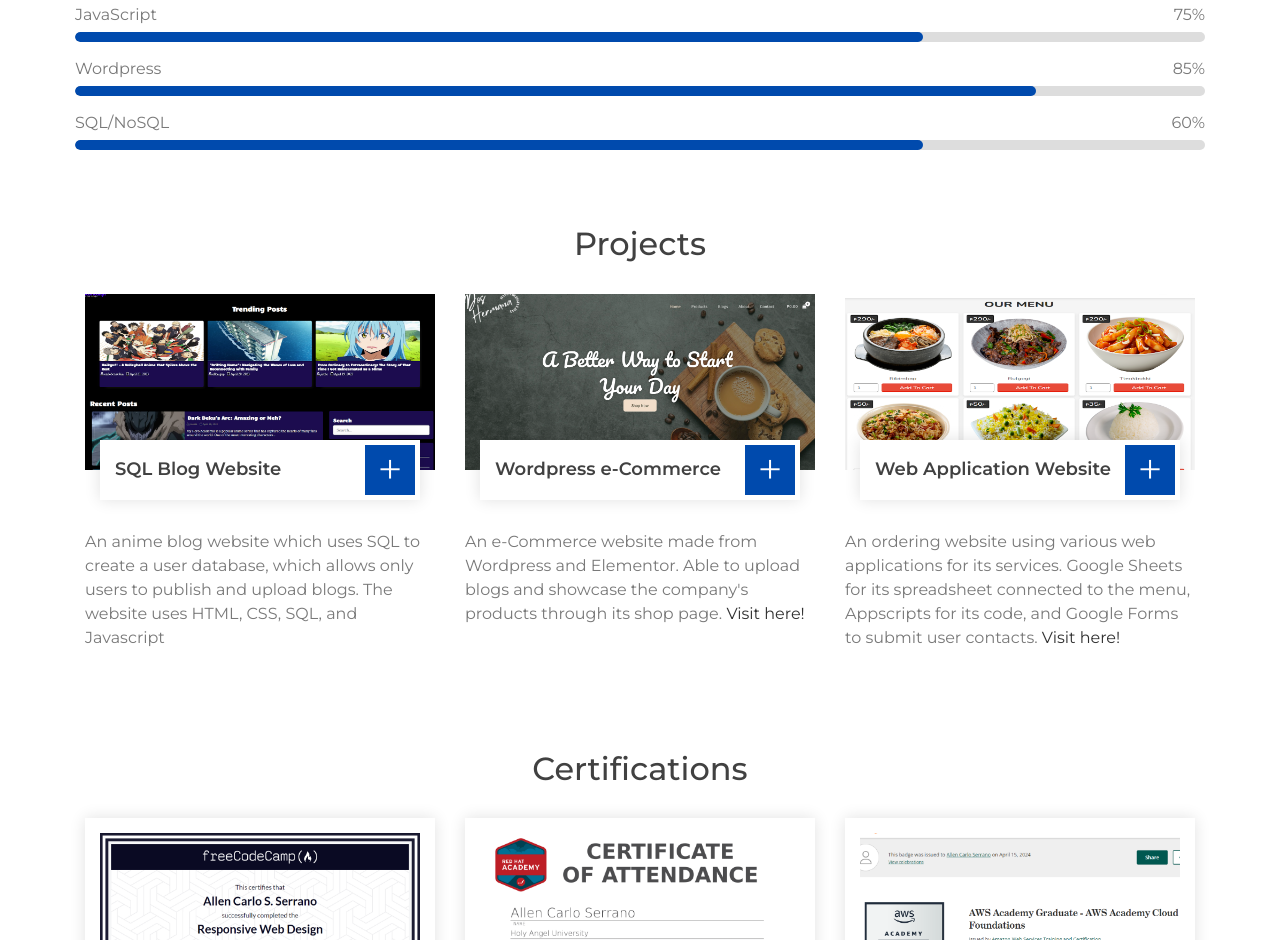
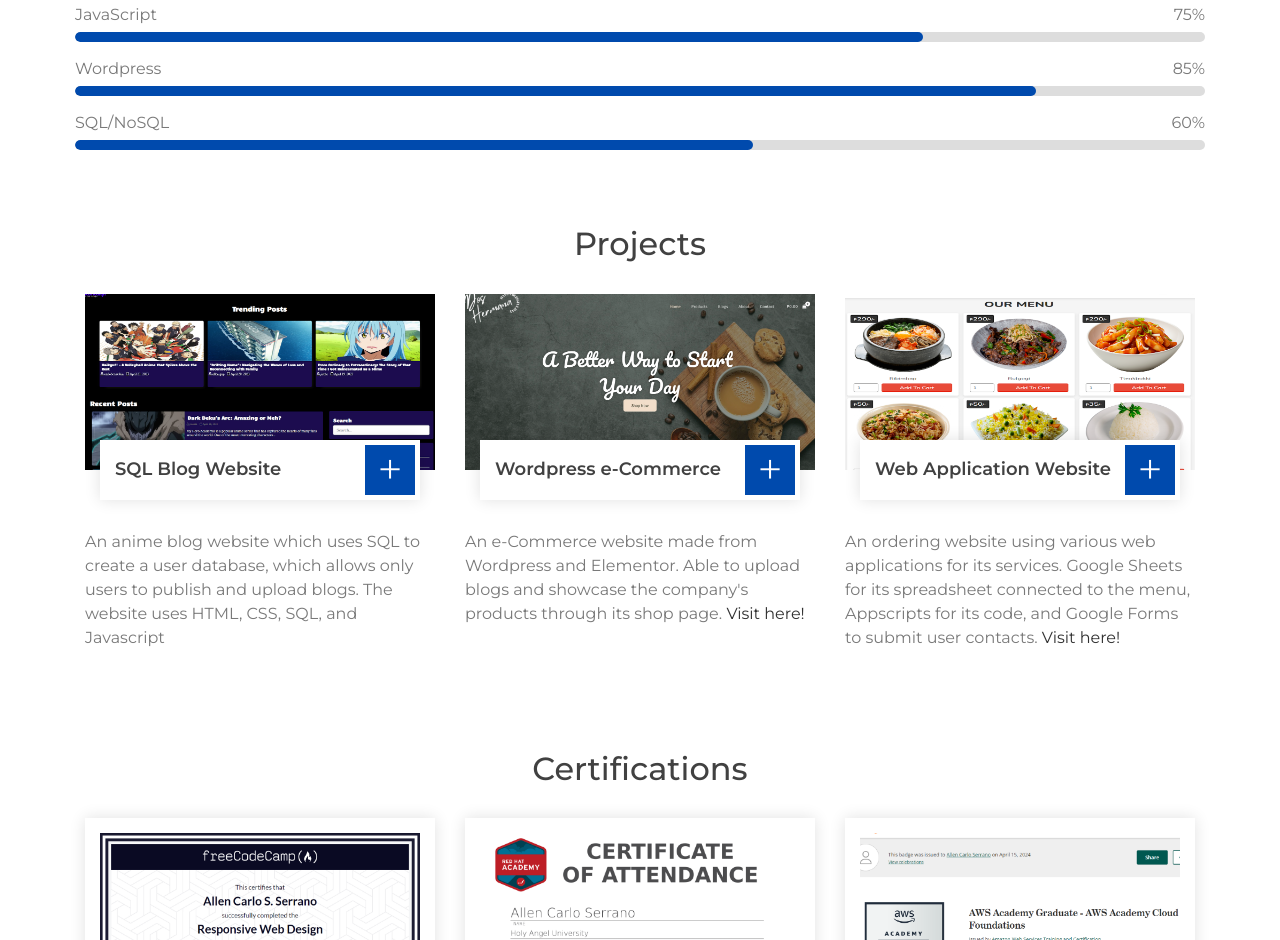
Before and after one commit to ayecees/Portfolio, a plain HTML site: page index.html in a window 1280 px wide. Shown: the part 945-1885 px from the top of the page. Drawn offline with nearby package versions, Linux system fonts and the light colour scheme.

Commit message:
Update index.html

```diff
--- a/index.html
+++ b/index.html
@@ -102,7 +102,7 @@
                                     <p>SQL/NoSQL</p><p>60%</p>
                                 </div>
                                 <div class="progress">
-                                    <div class="progress-bar" role="progressbar" aria-valuenow="75" aria-valuemin="0" aria-valuemax="100"></div>
+                                    <div class="progress-bar" role="progressbar" aria-valuenow="60" aria-valuemin="0" aria-valuemax="100"></div>
                                 </div>
                             </div>
                         </div>
```
